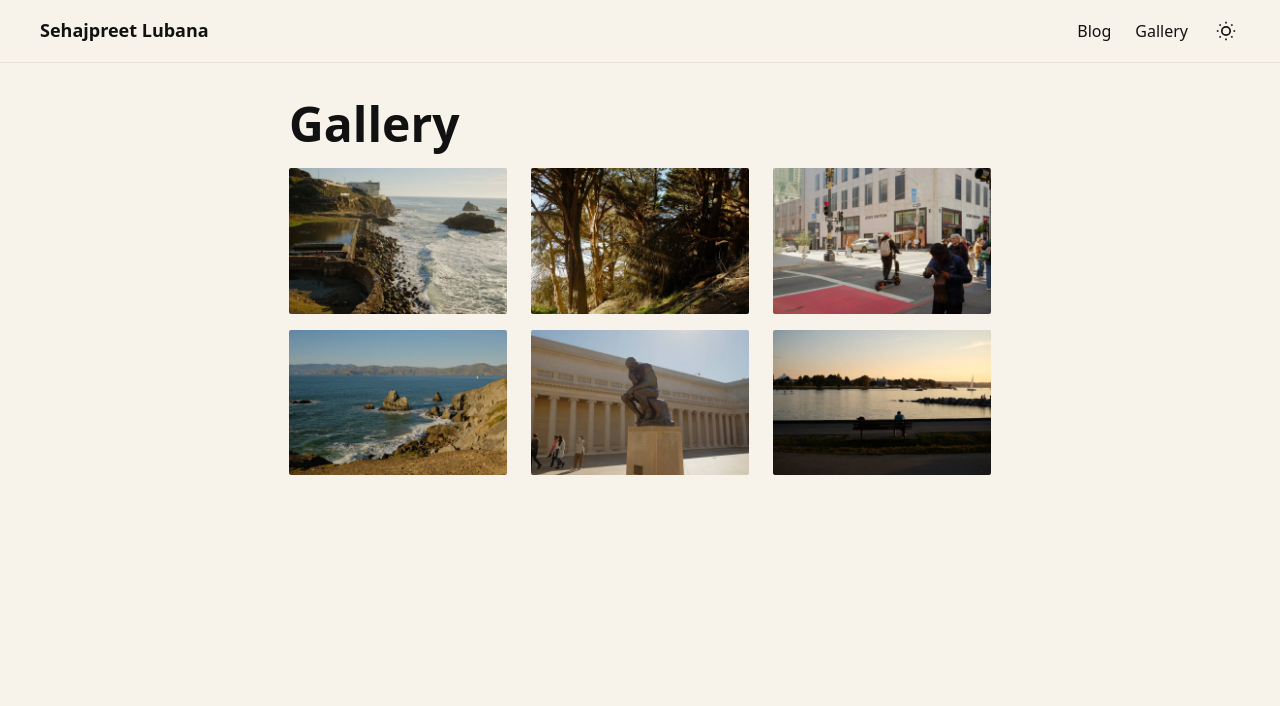
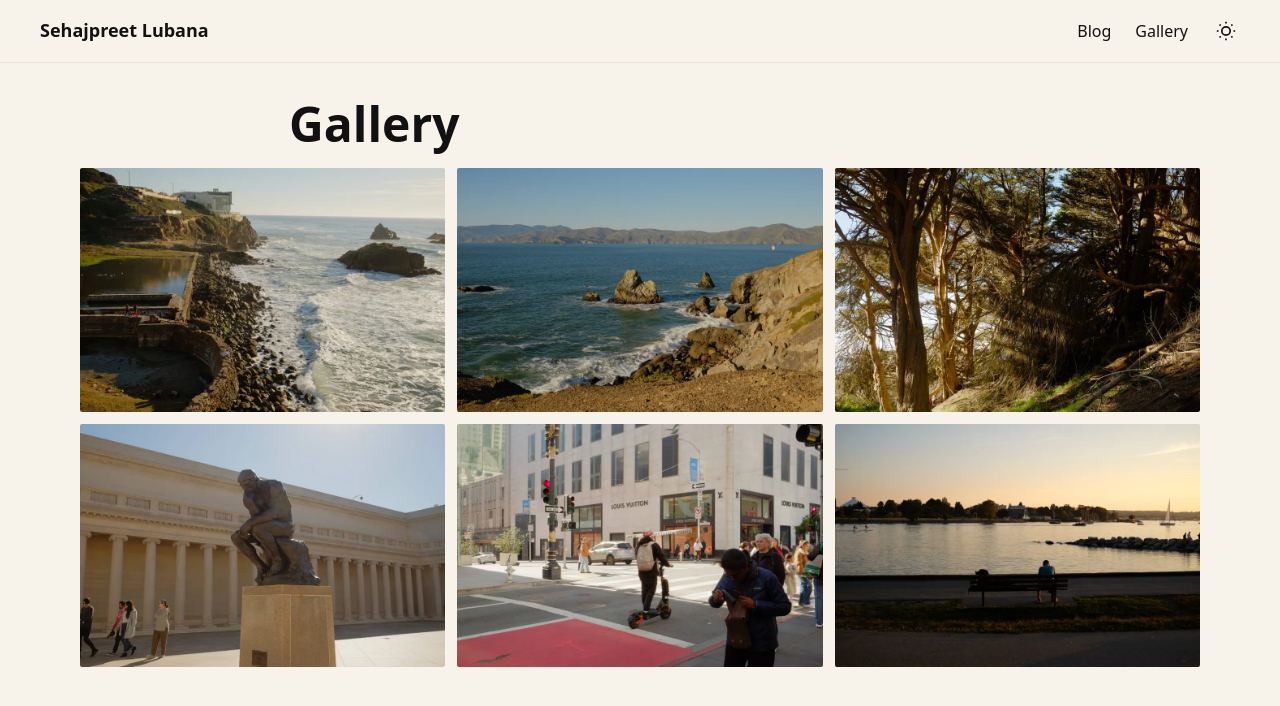
Before and after one commit to slubana/slubana.github.io, a Jekyll site: the page built from gallery/index.html, in a window 1280 px wide. Shown: the top 706 px of the page. Built offline with Jekyll 4.4.1, drawn with Linux system fonts in a browser that asks for light colours.

Commit message:
phase 6.2 gallery working

```diff
--- a/assets/css/global.css
+++ b/assets/css/global.css
@@ -45,6 +45,7 @@ body {
   color: var(--text);
   background-color: var(--bg);
   transition: background-color 0.2s ease, color 0.2s ease;
+  overflow-x: hidden;
 }
 
 /* ============================================
@@ -418,16 +419,21 @@ main {
    ============================================ */
 
 .gallery-grid {
-  column-count: 1;
-  column-gap: 1rem;
-  padding: 0;
+  /* Break out to full viewport, then center at max 1120px */
+  width: 100vw;
+  margin-left: calc(50% - 50vw);
+  box-sizing: border-box;
+  padding-left: max(24px, calc((100vw - 1120px) / 2));
+  padding-right: max(24px, calc((100vw - 1120px) / 2));
+
+  display: grid;
+  grid-template-columns: 1fr;
+  gap: 0.5rem;
 }
 
 .gallery-image {
   width: 100%;
   display: block;
-  margin-bottom: 1rem;
-  break-inside: avoid;
   cursor: pointer;
   transition: opacity 0.2s ease;
   border-radius: 2px;
@@ -444,25 +450,25 @@ main {
   margin-top: 3rem;
 }
 
-/* Gallery responsive columns */
+/* Gallery responsive grid */
 @media (min-width: 768px) {
   .gallery-grid {
-    column-count: 2;
-    column-gap: 1.25rem;
+    grid-template-columns: repeat(2, 1fr);
+    gap: 0.5rem;
   }
 }
 
 @media (min-width: 1024px) {
   .gallery-grid {
-    column-count: 3;
-    column-gap: 1.5rem;
+    grid-template-columns: repeat(3, 1fr);
+    gap: 0.75rem;
   }
 }
 
-@media (min-width: 1440px) {
+@media (max-width: 640px) {
   .gallery-grid {
-    column-count: 4;
-    column-gap: 1.5rem;
+    padding-left: 20px;
+    padding-right: 20px;
   }
 }
 
--- a/index.html
+++ b/index.html
@@ -4,9 +4,9 @@ title: Home
 ---
 
 <div class="bio">
-  <p>Currently working at Sage Intacct.</p>
-  <p>Previously studied engineering and finance.</p>
-  <p>Living in Vancouver; into photography.</p>
+  <p>Hi, I’m Sehaj! I’m a Product Marketing Manager at Sage Intacct, focused on the Sage Intacct Platform.</p>
+  <p>Previously, I completed an MFin at McGill after studying Mechatronics Engineering at the University of Waterloo.</p>
+  <p>Based in Vancouver, interested in the intersection of technology and business.</p>
 </div>
 
 <section class="blog-section">
```
Also changed, not shown: _posts/2026-01-22-thoughts-on-minimalism.md (deleted, +0 -21 lines), _posts/2026-01-28-exploring-vancouver.md (deleted, +0 -26 lines), _posts/2026-01-31-welcome-to-my-blog.md (renamed from _posts/2026-01-15-welcome-to-my-blog.md, +1 -1 lines).
